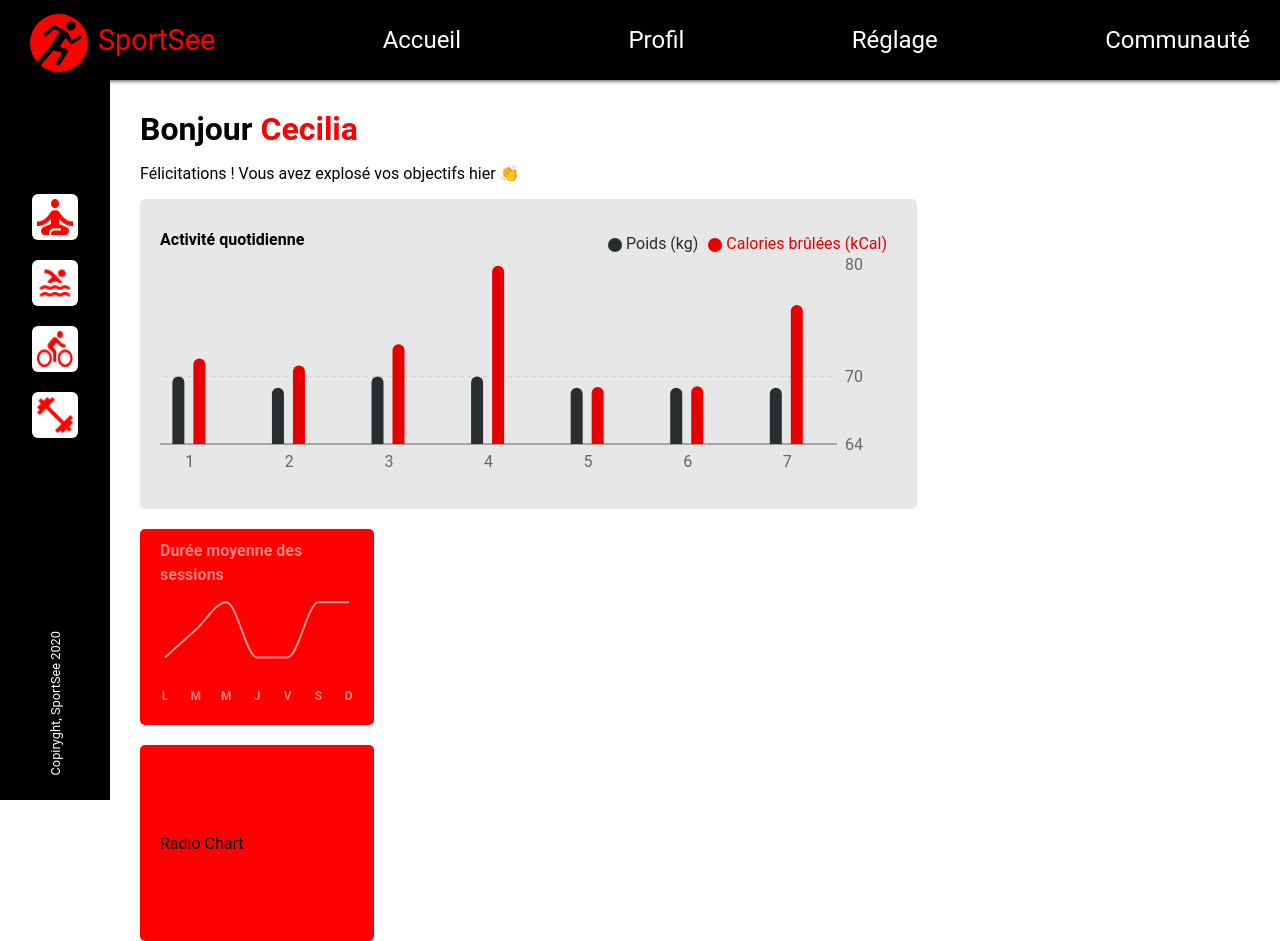
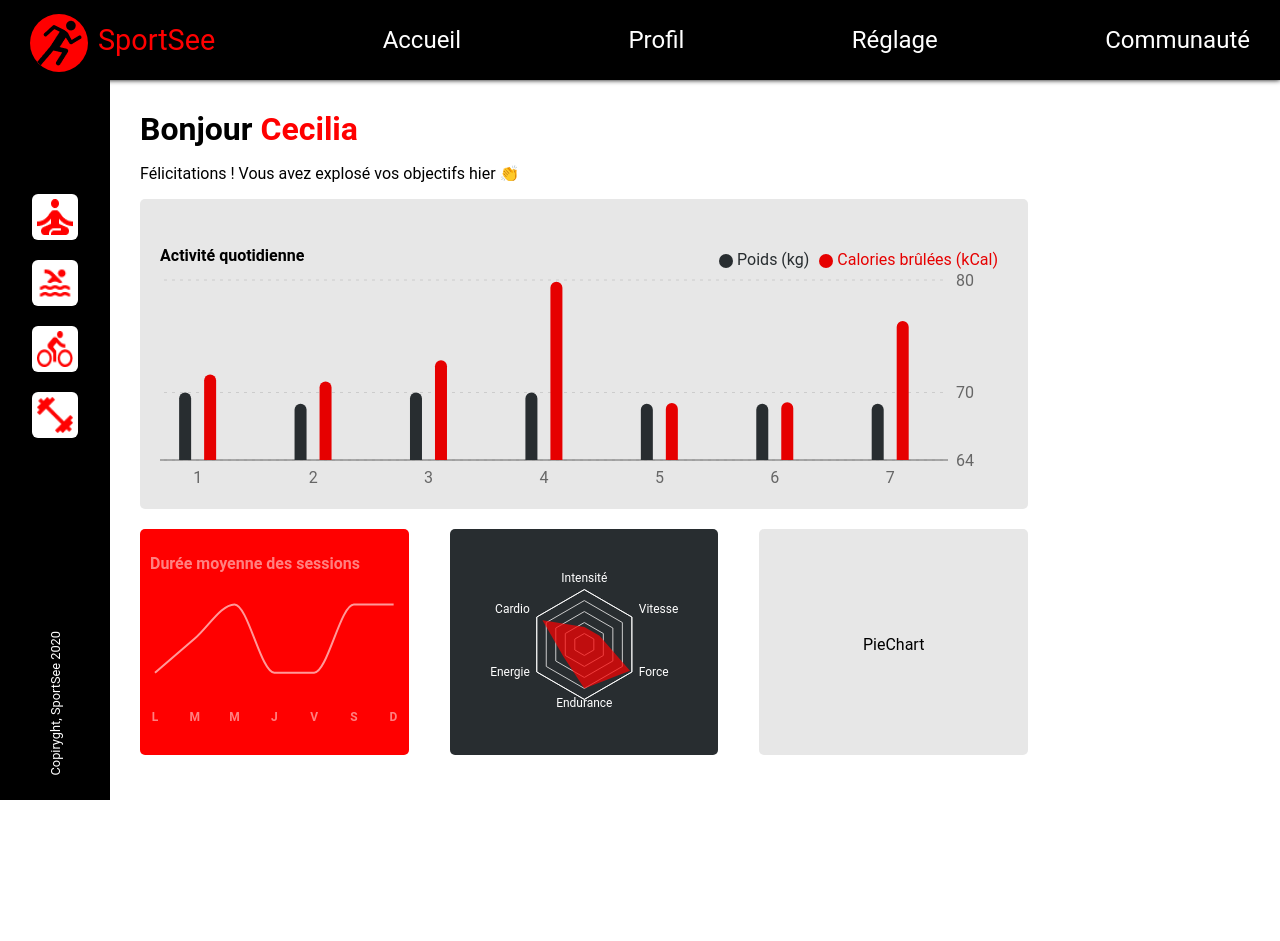
Before and after one commit to JonathanChosson/JonathanChosson_12_05052022, a React (Create React App) app: page / in a window 1280 px wide. After the commit the page ends 800 px from the top, so only its background shows below. Built offline with nearby package versions, Linux system fonts and the light colour scheme; the HTML template or start-up script is replaced by a standard one.

Commit message:
[JSX/CSS] Finalisation of RadarChartVue components :fire:

```diff
--- a/src/Components/BarChartVue.jsx
+++ b/src/Components/BarChartVue.jsx
@@ -13,7 +13,15 @@ import { callMock } from '../Data/callMock'
 import '../Styles/Components/BarChartVue.css'
 
 const BarChartVue = ({ userId, env }) => {
-    const [userData, setUserData] = useState([])
+    const [userDataBar, setUserDataBar] = useState([])
+
+    useEffect(() => {
+        if (env === 'mock') {
+            callMock('/activity', userId).then((data) =>
+                setUserDataBar(data[0])
+            )
+        }
+    }, [env, userId])
 
     /**
      * Rename XAxis
@@ -41,12 +49,6 @@ const BarChartVue = ({ userId, env }) => {
         return null
     }
 
-    useEffect(() => {
-        if (env === 'mock') {
-            callMock('/activity', userId).then((data) => setUserData(data[0]))
-        }
-    }, [env, userId])
-
     return (
         <div className="BarChart">
             <div className="BarChart__title">
@@ -54,7 +56,7 @@ const BarChartVue = ({ userId, env }) => {
             </div>
             <ResponsiveContainer height={250}>
                 <BarChart
-                    data={userData}
+                    data={userDataBar}
                     margin={{ top: 0, right: 0, left: -20, bottom: 10 }}
                     barCategoryGap="30%"
                 >
--- a/src/Components/Main.jsx
+++ b/src/Components/Main.jsx
@@ -3,7 +3,8 @@ import { callMock } from '../Data/callMock'
 import '../Styles/Components/Main.css'
 import BarChartVue from './BarChartVue'
 import LineChartVue from './LineChartVue'
-import RadioChartVue from './RadioChartVue'
+import PieChartVue from './PieChartVue'
+import RadarChartVue from './RadarChartVue'
 
 const Main = ({ userId, env }) => {
     const [userData, setUserData] = useState([])
@@ -29,7 +30,8 @@ const Main = ({ userId, env }) => {
                 <div className="Main__chart__left">
                     <BarChartVue userId={userId} env={env}></BarChartVue>
                     <LineChartVue userId={userId} env={env}></LineChartVue>
-                    <RadioChartVue userId={userId} env={env}></RadioChartVue>
+                    <RadarChartVue userId={userId} env={env}></RadarChartVue>
+                    <PieChartVue></PieChartVue>
                 </div>
             </div>
         </div>
--- /dev/null
+++ b/src/Components/PieChartVue.jsx
@@ -0,0 +1,8 @@
+import React from 'react'
+import '../Styles/Components/PieChartVue.css'
+
+const PieChartVue = () => {
+    return <div className="PieChartVue">PieChart</div>
+}
+
+export default PieChartVue
--- /dev/null
+++ b/src/Components/RadarChartVue.jsx
@@ -0,0 +1,68 @@
+import React, { useEffect, useState } from 'react'
+import {
+    RadarChart,
+    PolarGrid,
+    PolarAngleAxis,
+    PolarRadiusAxis,
+    Radar,
+    ResponsiveContainer,
+} from 'recharts'
+import { callMock } from '../Data/callMock'
+import '../Styles/Components/RadarChartVue.css'
+
+const RadarChartVue = ({ userId, env }) => {
+    const [userDataRadar, setUserDataRadar] = useState([])
+
+    useEffect(() => {
+        if (env === 'mock') {
+            callMock('/activities', userId).then((data) =>
+                setUserDataRadar(data[0])
+            )
+        }
+    }, [env, userId])
+
+    const frenchTranslation = {
+        1: 'Cardio',
+        2: 'Energie',
+        3: 'Endurance',
+        4: 'Force',
+        5: 'Vitesse',
+        6: 'Intensité',
+    }
+
+    const translation = (item) => frenchTranslation[item]
+
+    return (
+        <div className="RadioChartVue">
+            <ResponsiveContainer width="100%" height="100%">
+                <RadarChart
+                    startAngle={210}
+                    endAngle={570}
+                    outerRadius={55}
+                    data={userDataRadar}
+                >
+                    <PolarGrid radialLines={false} />
+                    <PolarAngleAxis
+                        dataKey="kind"
+                        stroke="white"
+                        tickLine={false}
+                        style={{ fontSize: 12 }}
+                        tickFormatter={translation}
+                    />
+                    <PolarRadiusAxis
+                        tickCount={6}
+                        tick={false}
+                        axisLine={false}
+                    />
+                    <Radar
+                        dataKey="value"
+                        stroke="false"
+                        fill="rgba(255, 1, 1, 0.7)"
+                    />
+                </RadarChart>
+            </ResponsiveContainer>
+        </div>
+    )
+}
+
+export default RadarChartVue
--- a/src/Components/RadioChartVue.jsx
+++ /dev/null
@@ -1,8 +0,0 @@
-import React from 'react'
-import '../Styles/Components/RadioChartVue.css'
-
-const RadioChartVue = ({ userId, env }) => {
-    return <div className="RadioChartVue">Radio Chart</div>
-}
-
-export default RadioChartVue
--- a/src/Data/callMock.js
+++ b/src/Data/callMock.js
@@ -33,6 +33,11 @@ export async function callMock(callType, id) {
                 dataReturn = [resp.data.data.sessions]
             })
             break
+        case '/user/18/activities':
+            await axios.get('./mock_performanceUser.JSON').then((resp) => {
+                dataReturn = [resp.data.data.data]
+            })
+            break
         default:
     }
     return dataReturn
--- a/src/Styles/Components/LineChart.css
+++ b/src/Styles/Components/LineChart.css
@@ -1,10 +1,10 @@
 .Linechart {
-    width: 25%;
-    height: 196px;
+    width: 28%;
+    height: 211px;
     margin-top: 20px;
+    padding: 10px 10px 5px 10px;
     background-color: red;
     border-radius: 5px;
-    padding: 0px 20px 0px 20px;
     display: flex;
     /* position: absolute; */
     flex-direction: column;
--- a/src/Styles/Components/Main.css
+++ b/src/Styles/Components/Main.css
@@ -19,5 +19,9 @@
 }
 
 .Main__chart__left {
-    width: 70%;
+    width: 80%;
+    display: flex;
+    flex-flow: row wrap;
+    justify-content: space-between;
+    align-items: center;
 }
--- /dev/null
+++ b/src/Styles/Components/PieChartVue.css
@@ -0,0 +1,13 @@
+.PieChartVue {
+    width: 28%;
+    height: 211px;
+    margin-top: 20px;
+    padding: 10px 10px 5px 10px;
+    background-color: #e7e7e7;
+    border-radius: 5px;
+    display: flex;
+    /* position: absolute; */
+    flex-direction: row;
+    align-items: center;
+    justify-content: center;
+}
--- /dev/null
+++ b/src/Styles/Components/RadarChartVue.css
@@ -0,0 +1,13 @@
+.RadioChartVue {
+    width: 28%;
+    height: 211px;
+    margin-top: 20px;
+    padding: 10px 10px 5px 10px;
+    background-color: #282d30;
+    border-radius: 5px;
+    display: flex;
+    /* position: absolute; */
+    flex-direction: row;
+    align-items: center;
+    justify-content: center;
+}
--- a/src/Styles/Components/RadioChartVue.css
+++ /dev/null
@@ -1,13 +0,0 @@
-.RadioChartVue {
-    width: 25%;
-    height: 196px;
-    margin-top: 20px;
-    background-color: red;
-    border-radius: 5px;
-    padding: 0px 20px 0px 20px;
-    display: flex;
-    /* position: absolute; */
-    flex-direction: column;
-    align-content: center;
-    justify-content: center;
-}
```
